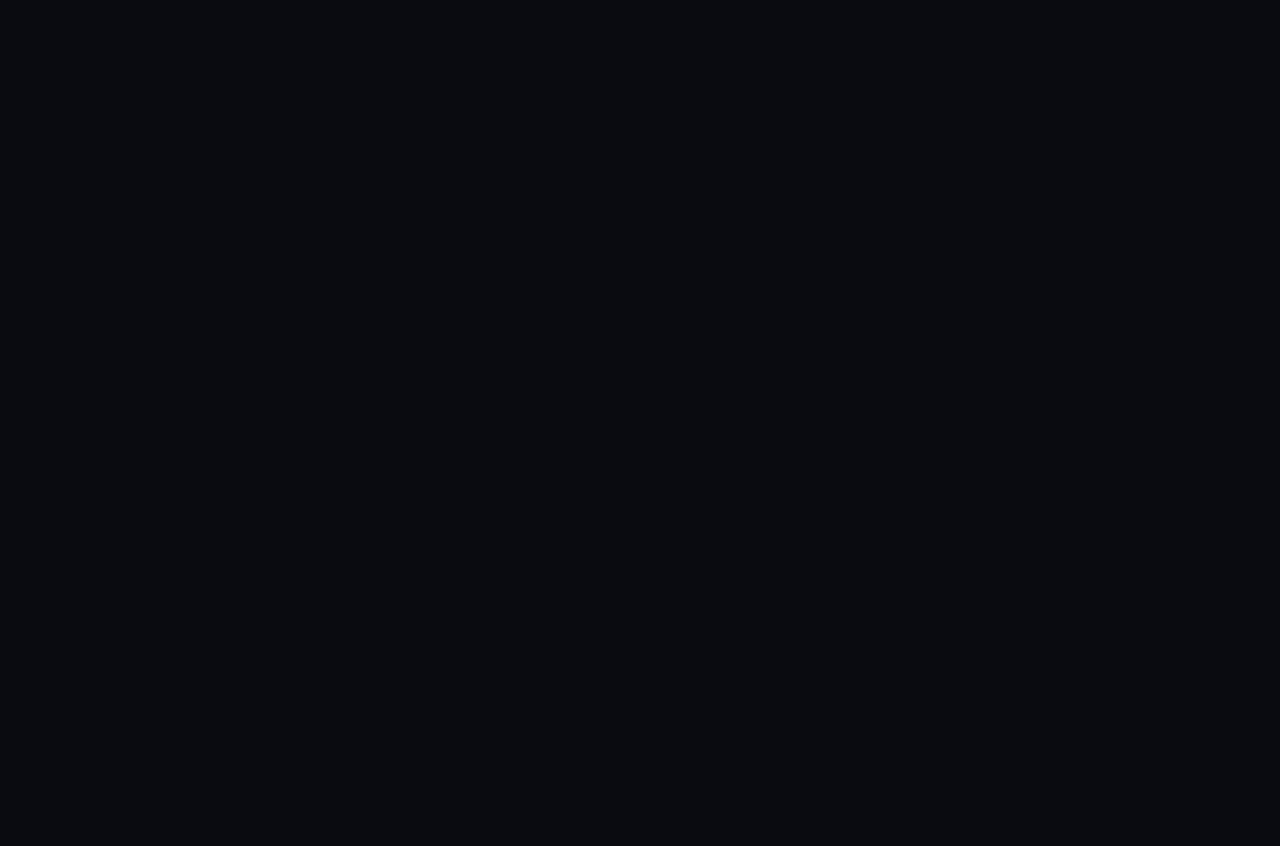
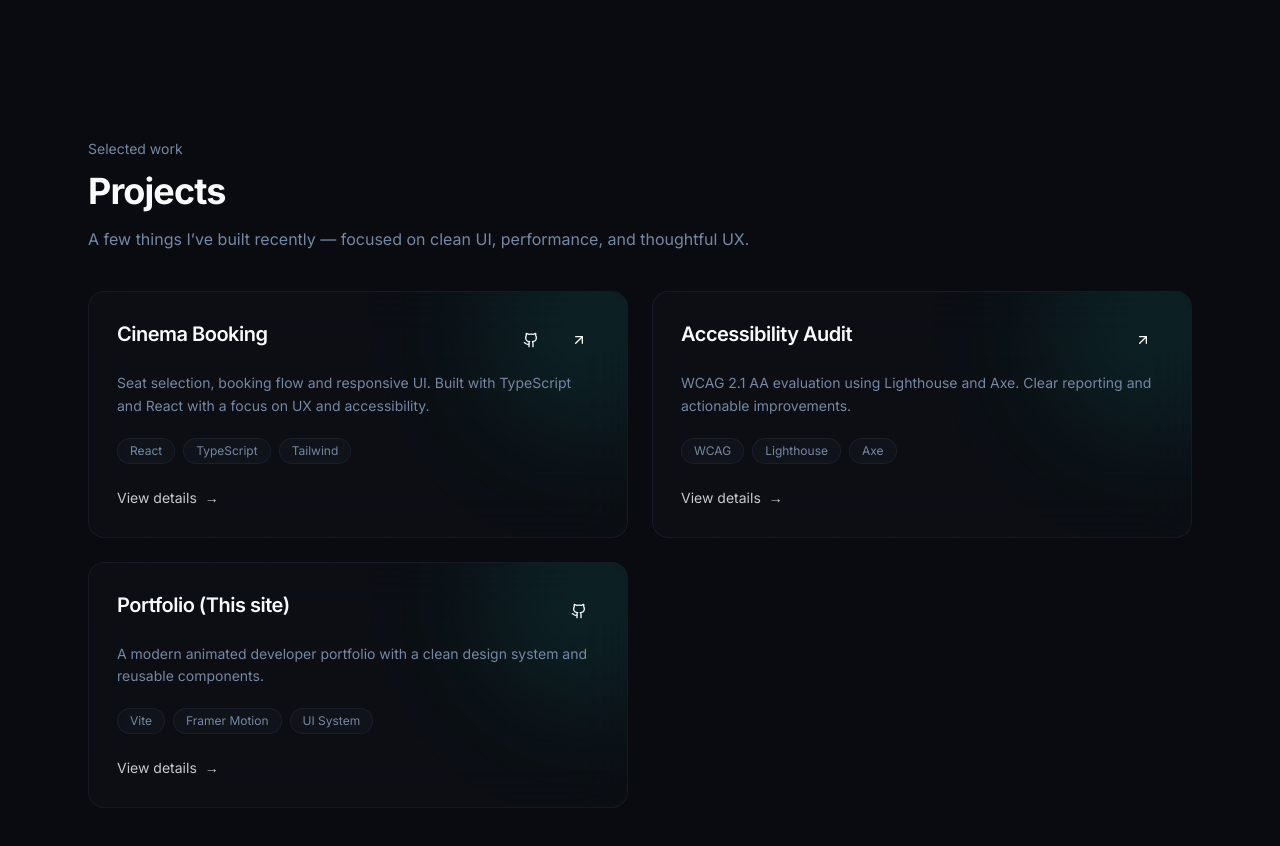
Before and after one commit to linneanore/portfolio-1, a React (Vite) app: page / in a window 1280 px wide. Shown: the part 740-1586 px from the top of the page. Before the commit the page ends 800 px from the top, so only its background shows below. Built offline with nearby package versions, Linux system fonts and the light colour scheme.

Commit message:
feat: add projects section

```diff
--- /dev/null
+++ b/src/components/Projects.tsx
@@ -0,0 +1,133 @@
+import { motion } from "framer-motion";
+import { ArrowUpRight, Github } from "lucide-react";
+import { Button } from "@/components/ui/button";
+
+type Project = {
+  title: string;
+  description: string;
+  tags: string[];
+  liveUrl?: string;
+  repoUrl?: string;
+};
+
+const projects: Project[] = [
+  {
+    title: "Cinema Booking",
+    description:
+      "Seat selection, booking flow and responsive UI. Built with TypeScript and React with a focus on UX and accessibility.",
+    tags: ["React", "TypeScript", "Tailwind"],
+    liveUrl: "#",
+    repoUrl: "#",
+  },
+  {
+    title: "Accessibility Audit",
+    description:
+      "WCAG 2.1 AA evaluation using Lighthouse and Axe. Clear reporting and actionable improvements.",
+    tags: ["WCAG", "Lighthouse", "Axe"],
+    liveUrl: "#",
+  },
+  {
+    title: "Portfolio (This site)",
+    description:
+      "A modern animated developer portfolio with a clean design system and reusable components.",
+    tags: ["Vite", "Framer Motion", "UI System"],
+    repoUrl: "#",
+  },
+];
+
+export default function Projects() {
+  return (
+    <section id="projects" className="section-padding">
+      <div className="container-custom">
+        <motion.div
+          initial={{ opacity: 0, y: 14 }}
+          whileInView={{ opacity: 1, y: 0 }}
+          viewport={{ once: true, amount: 0.2 }}
+          transition={{ duration: 0.5, ease: "easeOut" }}
+        >
+          <p className="text-sm text-muted-foreground">Selected work</p>
+          <h2 className="mt-3 text-3xl font-bold tracking-tight md:text-4xl">
+            Projects
+          </h2>
+          <p className="mt-4 max-w-2xl text-muted-foreground">
+            A few things I’ve built recently — focused on clean UI, performance,
+            and thoughtful UX.
+          </p>
+        </motion.div>
+
+        <div className="mt-10 grid gap-6 md:grid-cols-2">
+          {projects.map((p, idx) => (
+            <motion.article
+              key={p.title}
+              initial={{ opacity: 0, y: 18 }}
+              whileInView={{ opacity: 1, y: 0 }}
+              viewport={{ once: true, amount: 0.2 }}
+              transition={{ duration: 0.5, ease: "easeOut", delay: idx * 0.06 }}
+              className="group relative overflow-hidden rounded-2xl border border-border/50 bg-card/30 p-7 glass"
+            >
+              <div className="pointer-events-none absolute inset-0 bg-grid opacity-20" />
+              <div className="pointer-events-none absolute -top-20 -right-20 h-56 w-56 rounded-full bg-primary/10 blur-3xl transition-opacity duration-500 group-hover:opacity-80" />
+
+              <div className="relative">
+                <div className="flex items-start justify-between gap-4">
+                  <h3 className="text-xl font-semibold tracking-tight">
+                    {p.title}
+                  </h3>
+
+                  <div className="flex items-center gap-2">
+                    {p.repoUrl && (
+                      <Button variant="ghost" size="icon" asChild>
+                        <a
+                          href={p.repoUrl}
+                          aria-label={`${p.title} repository`}
+                          target="_blank"
+                          rel="noreferrer"
+                        >
+                          <Github className="h-4 w-4" />
+                        </a>
+                      </Button>
+                    )}
+                    {p.liveUrl && (
+                      <Button variant="ghost" size="icon" asChild>
+                        <a
+                          href={p.liveUrl}
+                          aria-label={`${p.title} live demo`}
+                          target="_blank"
+                          rel="noreferrer"
+                        >
+                          <ArrowUpRight className="h-4 w-4" />
+                        </a>
+                      </Button>
+                    )}
+                  </div>
+                </div>
+
+                <p className="mt-3 text-sm leading-relaxed text-muted-foreground">
+                  {p.description}
+                </p>
+
+                <div className="mt-5 flex flex-wrap gap-2">
+                  {p.tags.map((tag) => (
+                    <span
+                      key={tag}
+                      className="rounded-full border border-border/60 bg-secondary/40 px-3 py-1 text-xs text-muted-foreground"
+                    >
+                      {tag}
+                    </span>
+                  ))}
+                </div>
+
+                <div className="mt-6 inline-flex items-center gap-2 text-sm text-foreground/80 transition group-hover:text-foreground">
+                  <span>View details</span>
+                  <span className="transition-transform duration-300 group-hover:translate-x-1">
+                    →
+                  </span>
+                </div>
+              </div>
+            </motion.article>
+          ))}
+        </div>
+      </div>
+    </section>
+  );
+}
--- a/src/pages/Index.tsx
+++ b/src/pages/Index.tsx
@@ -1,5 +1,6 @@
 import Navigation from "@/components/Navigation";
 import Hero from "@/components/Hero";
+import Projects from "@/components/Projects";
 
 export default function Index() {
   return (
@@ -8,6 +9,7 @@ export default function Index() {
 
       <main>
         <Hero />
+        <Projects />
       </main>
     </div>
   );
```
